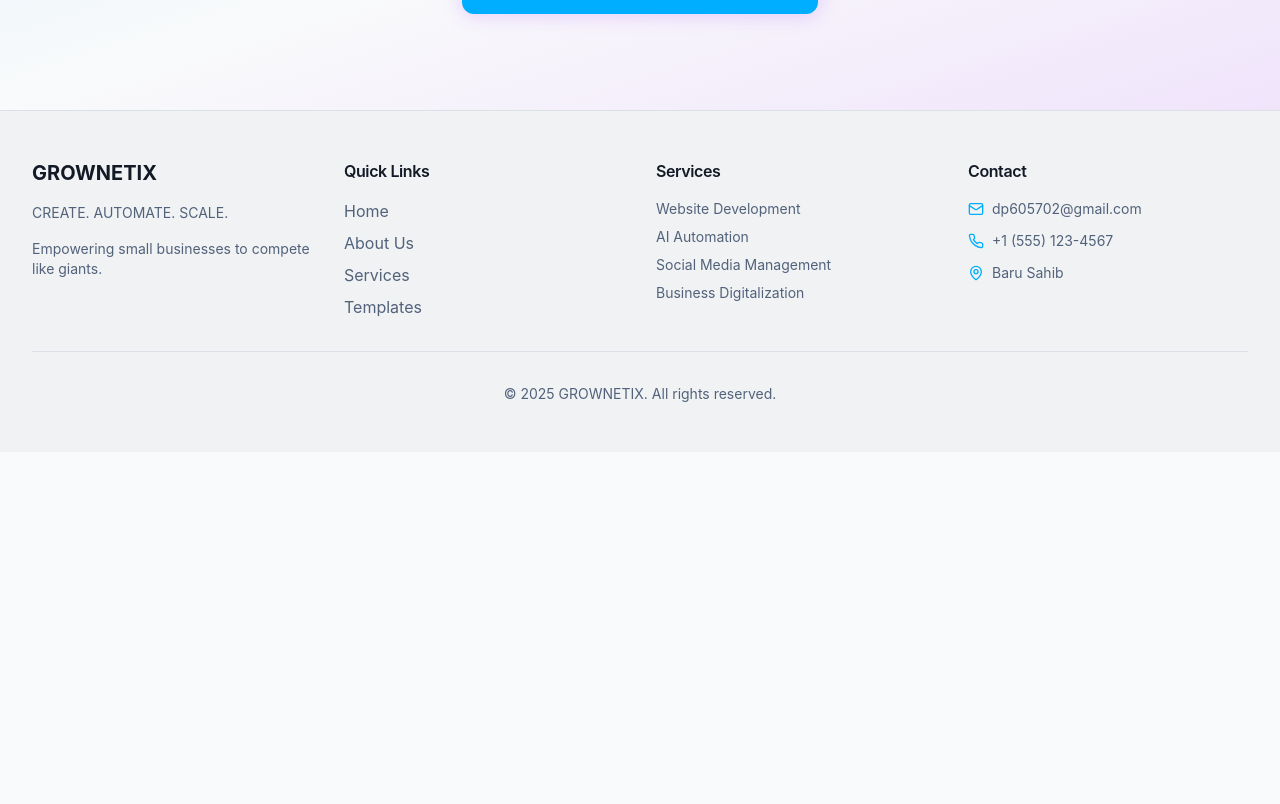
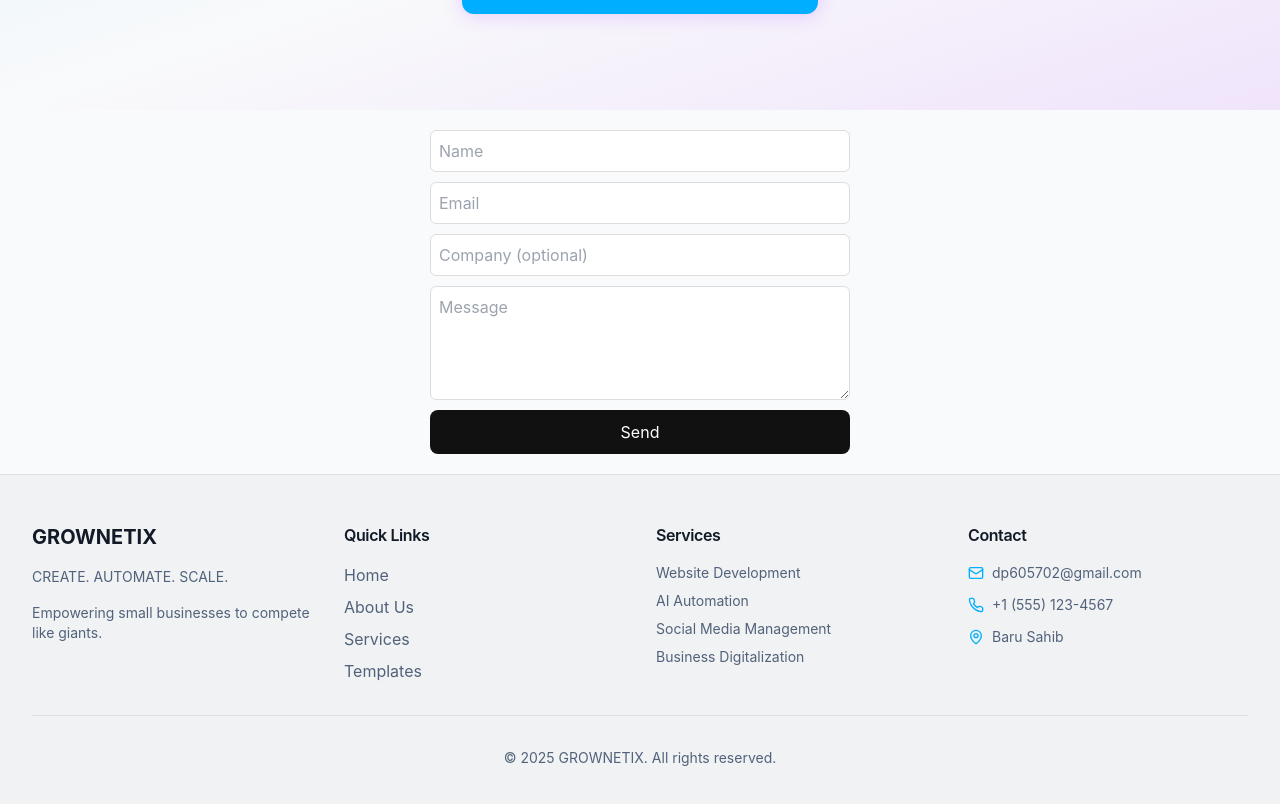
Before and after one commit to dp8271200013/gronetix, a React (Vite) app: page / in a window 1280 px wide. Shown: the part 1998-2802 px from the top of the page. Before the commit the page ends 2450 px from the top, so only its background shows below. Built offline with nearby package versions, Linux system fonts and the light colour scheme; the HTML template or start-up script is replaced by a standard one.

Commit message:
feat: Add emailjs and contact form component
Co-authored-by: dp2000138271 <dp2000138271@gmail.com>

```diff
--- a/package.json
+++ b/package.json
@@ -11,6 +11,7 @@
     "preview": "vite preview"
   },
   "dependencies": {
+    "@emailjs/browser": "^4.4.1",
     "@hookform/resolvers": "^3.10.0",
     "@radix-ui/react-accordion": "^1.2.11",
     "@radix-ui/react-alert-dialog": "^1.1.14",
--- a/src/App.tsx
+++ b/src/App.tsx
@@ -14,6 +14,7 @@ import Templates from "./pages/Templates";
 import Contact from "./pages/Contact";
 import NotFound from "./pages/NotFound";
 import { useEffect } from "react";
+import ContactForm from "@/components/ContactForm";
 
 const queryClient = new QueryClient();
 
@@ -39,7 +40,7 @@ const App = () => (
             <Navbar />
             <main className="flex-grow">
               <Routes>
-                <Route path="/" element={<Home />} />
+                <Route path="/" element={<><Home /><ContactForm /></>} />
                 <Route path="/about" element={<About />} />
                 <Route path="/services" element={<Services />} />
                 <Route path="/blog" element={<BlogPost />} />
--- /dev/null
+++ b/src/components/ContactForm.tsx
@@ -0,0 +1,39 @@
+import React, { useRef } from "react";
+import emailjs from "@emailjs/browser";
+
+export default function ContactForm() {
+  const form = useRef<HTMLFormElement>(null);
+
+  const sendEmail = (e: React.FormEvent) => {
+    e.preventDefault();
+    if (!form.current) return;
+
+    emailjs
+      .sendForm(
+        "service_0xaetru",
+        "template_wy2i6gu",
+        form.current,
+        "NiI6GqhRlGkMXQbaI"
+      )
+      .then(
+        () => {
+          alert("✅ Message sent successfully!");
+          form.current?.reset();
+        },
+        (error) => {
+          alert("❌ Failed to send message. Check console.");
+          console.error("EmailJS error:", error);
+        }
+      );
+  };
+
+  return (
+    <form ref={form} onSubmit={sendEmail} style={{ display: "flex", flexDirection: "column", gap: 10, maxWidth: 420, margin: "20px auto" }}>
+      <input name="user_name" type="text" placeholder="Name" required style={{ padding: 8, borderRadius: 6, border: "1px solid #ddd" }} />
+      <input name="user_email" type="email" placeholder="Email" required style={{ padding: 8, borderRadius: 6, border: "1px solid #ddd" }} />
+      <input name="company" type="text" placeholder="Company (optional)" style={{ padding: 8, borderRadius: 6, border: "1px solid #ddd" }} />
+      <textarea name="message" placeholder="Message" required rows={4} style={{ padding: 8, borderRadius: 6, border: "1px solid #ddd" }} />
+      <button type="submit" style={{ padding: "10px 12px", borderRadius: 8, border: "none", background: "#111", color: "#fff", cursor: "pointer" }}>Send</button>
+    </form>
+  );
+}
```
Also changed, not shown: 1 other file (tests, documents, lock files or other folders).
